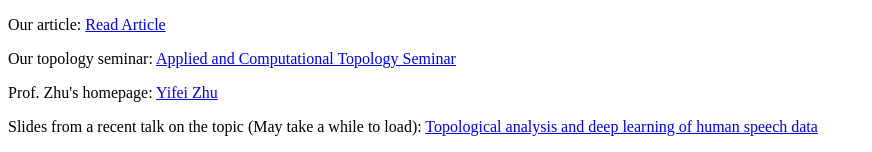
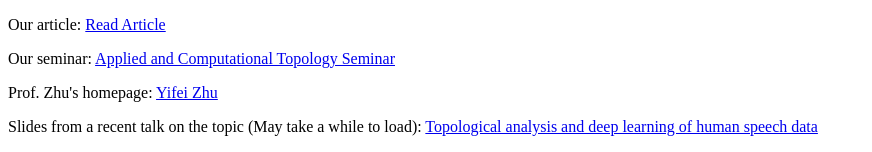
Before and after one commit to f98lioc/f98lioc.github.io, a plain HTML site: page index.html in a window 1280 px wide. Shown: the top 152 px of the page, without its empty margins (0-872 px from the left). Drawn offline with Linux system fonts and the light colour scheme.

Commit message:
Update index.html

```diff
--- a/index.html
+++ b/index.html
@@ -7,7 +7,7 @@
 </head>
 <body>
     <p>Our article: <a href="https://www.researchsquare.com/article/rs-3978261/v1" target="_blank">Read Article</a></p>
-    <p>Our topology seminar: <a href="https://sustech-topology.github.io/acts/" target="_blank">Applied and Computational Topology Seminar</a></p>
+    <p>Our seminar: <a href="https://sustech-topology.github.io/acts/" target="_blank">Applied and Computational Topology Seminar</a></p>
     <p>Prof. Zhu's homepage: <a href="https://yifeizhu.github.io/" target="_blank">Yifei Zhu</a></p>
     <p>Slides from a recent talk on the topic (May take a while to load): <a href="https://yifeizhu.github.io/Chongqing.pdf" target="_blank">Topological analysis and deep learning of human speech data</a></p>
     <p>More about Topological Time Series Analysis: <a href="https://www.ams.org/journals/notices/201905/rnoti-p686.pdf" target="_blank">A comprehensive survey by Jose Perea</a></p>
```
